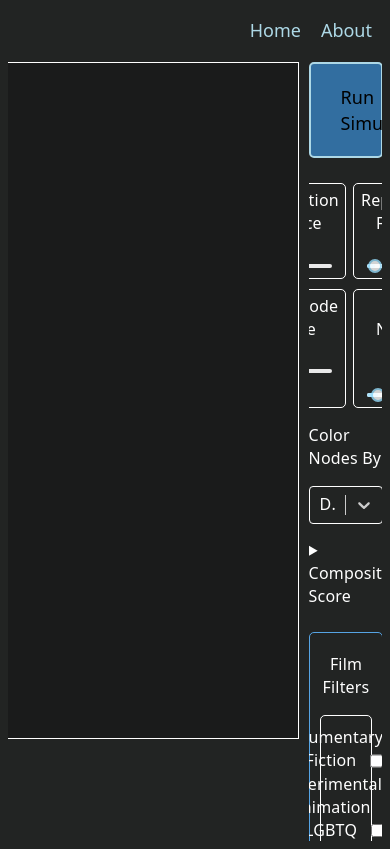
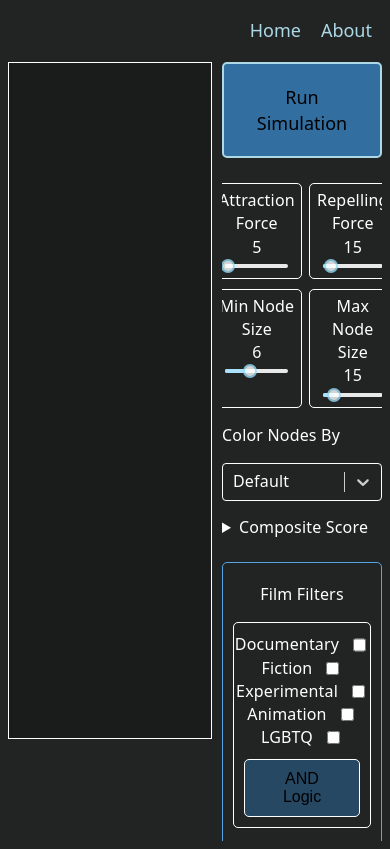
Before and after one commit to AdamHerger/Film-Festival-Circuit-Visualization, a React (Vite) app: page / in a window 390 px wide. Built offline with nearby package versions, Linux system fonts and the light colour scheme; no server answers.

Commit message:
screen sizing fix

```diff
--- a/src/css/index.css
+++ b/src/css/index.css
@@ -59,13 +59,15 @@
   justify-content: center;
   border: 1px solid white;
   flex: 1;
+  min-width: 0;
   height: 80vh;
-  min-height: 0;
   background-color: #1a1b1b;
 }
 
 .graph-container {
   display: flex;
+  flex: 1;
+  min-width: 0;
   gap: 10px;
   position: relative;
   width: 90%;
@@ -78,8 +80,7 @@
 
 .tooltip {
   border: 1px solid white;
-  border-radius: 5px;
-  flex: 0 0 20%;
+  flex: 0 0 300px;
   min-height: 0;
   text-align: left;
   padding: 0px 10px;
@@ -128,13 +129,32 @@
 .filter-section {
   padding-top: 10px;
   padding-right: 10px;
-  flex: 0 0 20%;
+  flex: 0 0 400px;
   height: 100%;
   min-height: 0;
+  flex-shrink: 0;
+  min-width: 100px;
   overflow-y: auto;
   overflow-x: hidden;
   scrollbar-width: none;
-  min-width: 10%;
+}
+@media screen and (max-width: 1300px) {
+  .filter-section {
+    flex: 0 0 250px;
+    padding-right: 0px;
+  }
+  .tooltip {
+    flex: 0 0 25%;
+  }
+}
+@media screen and (max-width: 600px) {
+  .filter-section {
+    flex: 0 0 160px;
+    padding-right: 0px;
+  }
+  .tooltip {
+    flex: 0 0 20%;
+  }
 }
 
 .filter-component {
@@ -180,7 +200,6 @@
   justify-content: center;
 }
 
-/*dropdown menu css stuff*/
 .filter-select__option {
   color: black !important;
 }
```
